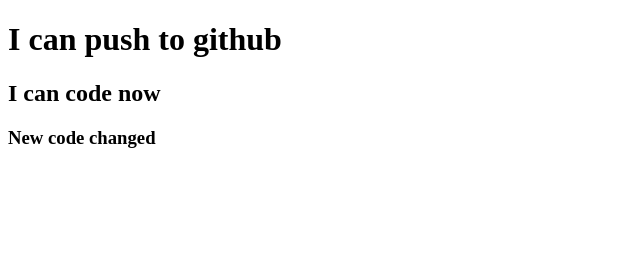
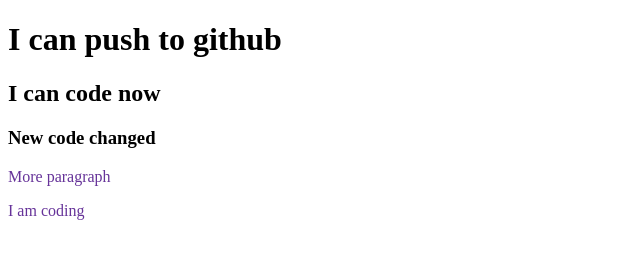
Before and after one commit to ilmarahman/my-second-repo, a plain HTML site: page index.html in a window 1280 px wide. Shown: the whole page, without its empty margins (0-640 px from the left). Drawn offline with Linux system fonts and the light colour scheme.

Commit message:
style added

```diff
--- a/index.html
+++ b/index.html
@@ -6,12 +6,16 @@
     <meta http-equiv="X-UA-Compatible" content="IE=edge">
     <meta name="viewport" content="width=device-width, initial-scale=1.0">
     <title>My second github repo</title>
+    <link rel="stylesheet" href="style.css">
 </head>
 
 <body>
     <h1>I can push to github</h1>
     <h2>I can code now</h2>
     <h3>New code changed</h3>
+    <p>More paragraph</p>
+    <p>I am coding</p>
+
 
 </body>
 
--- /dev/null
+++ b/style.css
@@ -0,0 +1,3 @@
+p {
+    color: rebeccapurple;
+}
```
